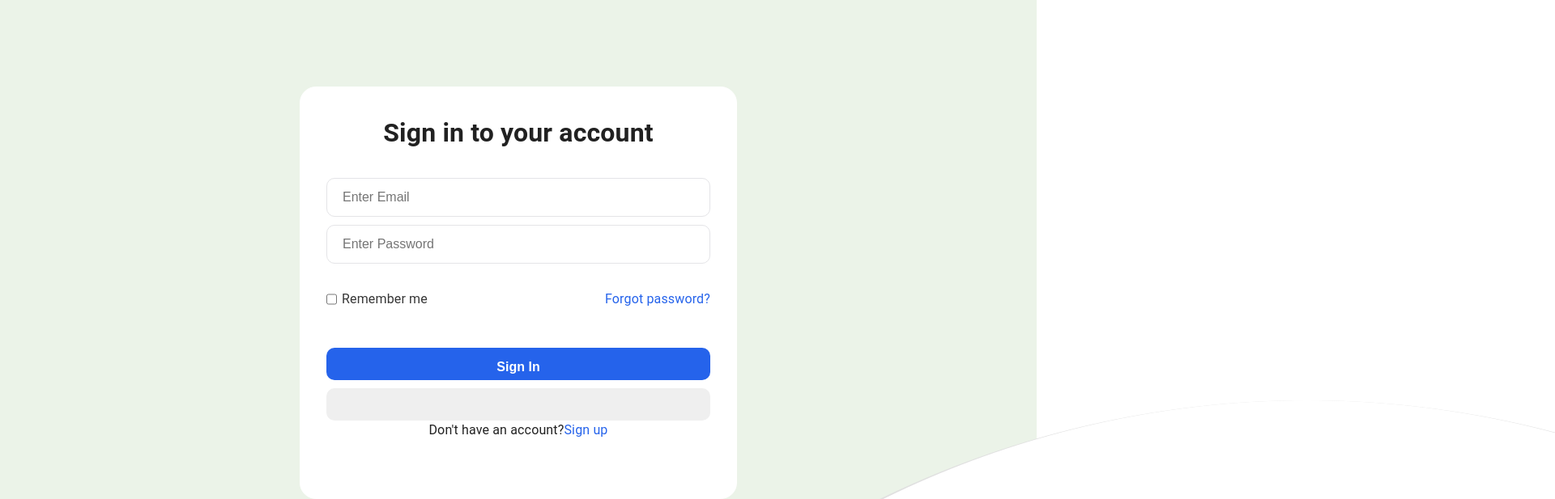
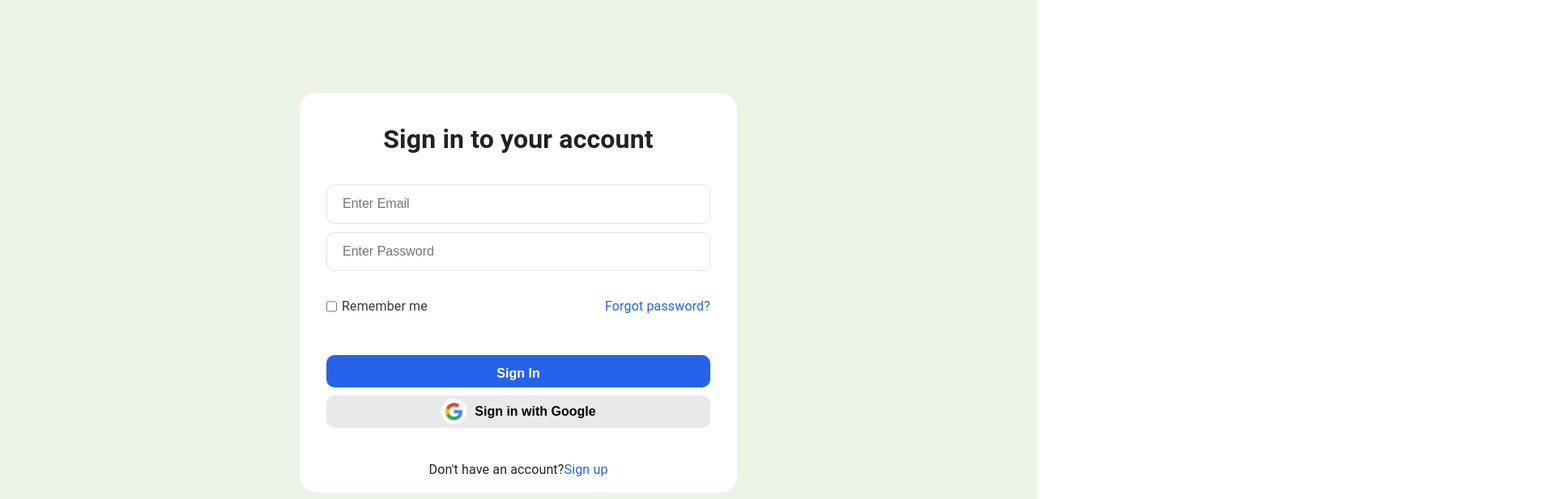
Before and after one commit to ankitbajpai65/NFTree, a React (Vite) app: page /signin in a window 1280 px wide. Shown: the part 58-675 px from the top of the page at 81% size, 1920 px wide, since content can reach past the window. Built offline with nearby package versions, Linux system fonts and the light colour scheme.

Commit message:
auth changes

```diff
--- a/src/Components/Auth/Auth.css
+++ b/src/Components/Auth/Auth.css
@@ -1,4 +1,5 @@
 .login-container {
+  position: relative;
   text-align: center;
   height: 105vh;
   background: #ebf3e8;
@@ -12,6 +13,7 @@ body {
 }
 
 .login-box {
+  position: relative;
   border: 1px solid white;
   width: 62vw;
   max-width: 540px;
@@ -19,6 +21,16 @@ body {
   border-radius: 20px;
   background: white;
   padding: 2rem;
+}
+
+.switch-option {
+  position: absolute;
+  bottom: 15px;
+  left: 50%;
+  transform: translate(-50%, 0px);
+  display: block;
+  margin: auto;
+  width: max-content;
 }
 
 .formHead {
@@ -68,20 +80,33 @@ body {
   height: 50px;
 }
 
+GoogleLogin {
+  display: none;
+}
+
 .submit-button {
   background: var(--primary);
   color: white;
 }
 
-.googleLoginBtn {
+.google-login {
   background: #e9e9e9;
+
+  border: 1px solid #e9e9e9;
+}
+
+.google-login div {
+  position: absolute;
   display: flex;
   align-items: center;
+  width: max-content;
+  left: 50%;
+  transform: translate(-50%, 0%);
   justify-content: center;
   gap: 10px;
 }
 
-.googleLoginBtn img {
+.google-login img {
   height: 2rem;
 }
 
--- a/src/Components/Auth/Signin.jsx
+++ b/src/Components/Auth/Signin.jsx
@@ -19,17 +19,6 @@ const Signin = () => {
   const handleSubmit = (e) => {
     e.preventDefault();
     console.log(formData);
-  };
-
-  const handleGoogleLogin = () => {
-    <GoogleLogin
-      onSuccess={(credentialResponse) => {
-        console.log(credentialResponse);
-      }}
-      onError={() => {
-        console.log("Login Failed");
-      }}
-    />;
   };
 
   return (
@@ -65,7 +54,7 @@ const Signin = () => {
             <button className="submit-button" onClick={handleSubmit}>
               Sign In
             </button>
-            <button className="google-login" onClick={handleGoogleLogin}>
+            <button className="google-login" onClick={""}>
               <div>
                 <div>
                   <img src={googlelogin} alt="Google Login" />
@@ -74,10 +63,7 @@ const Signin = () => {
               </div>
             </button>
           </div>
-          <div className="switch-option">
-            <p>
-              Don't have an account?<a href="">Sign up</a>{" "}
-            </p>
+          <button className="GoogleLogin">
             <GoogleLogin
               onSuccess={(credentialResponse) => {
                 console.log(credentialResponse);
@@ -86,6 +72,11 @@ const Signin = () => {
                 console.log("Login Failed");
               }}
             />
+          </button>
+          <div className="switch-option">
+            <p>
+              Don't have an account?<a href="">Sign up</a>{" "}
+            </p>
           </div>
         </div>
       </div>
--- a/src/Components/Auth/Signup.jsx
+++ b/src/Components/Auth/Signup.jsx
@@ -59,13 +59,10 @@ const Signup = () => {
             <button className="submit-button" onClick={handleSubmit}>
               Sign In
             </button>
-            <button className="googleLoginBtn" onClick={handleSubmit}>
-                  <img src={googlelogin} alt="Google Login" />
-                  Sign in with Google
-            </button>
-            <div>
+
+            <div className="switch-option">
               <span>Already have an account? </span>
-              <Link to='/signin'>Signin</Link>
+              <Link to="/signin">Signin</Link>
             </div>
           </div>
         </div>
```
